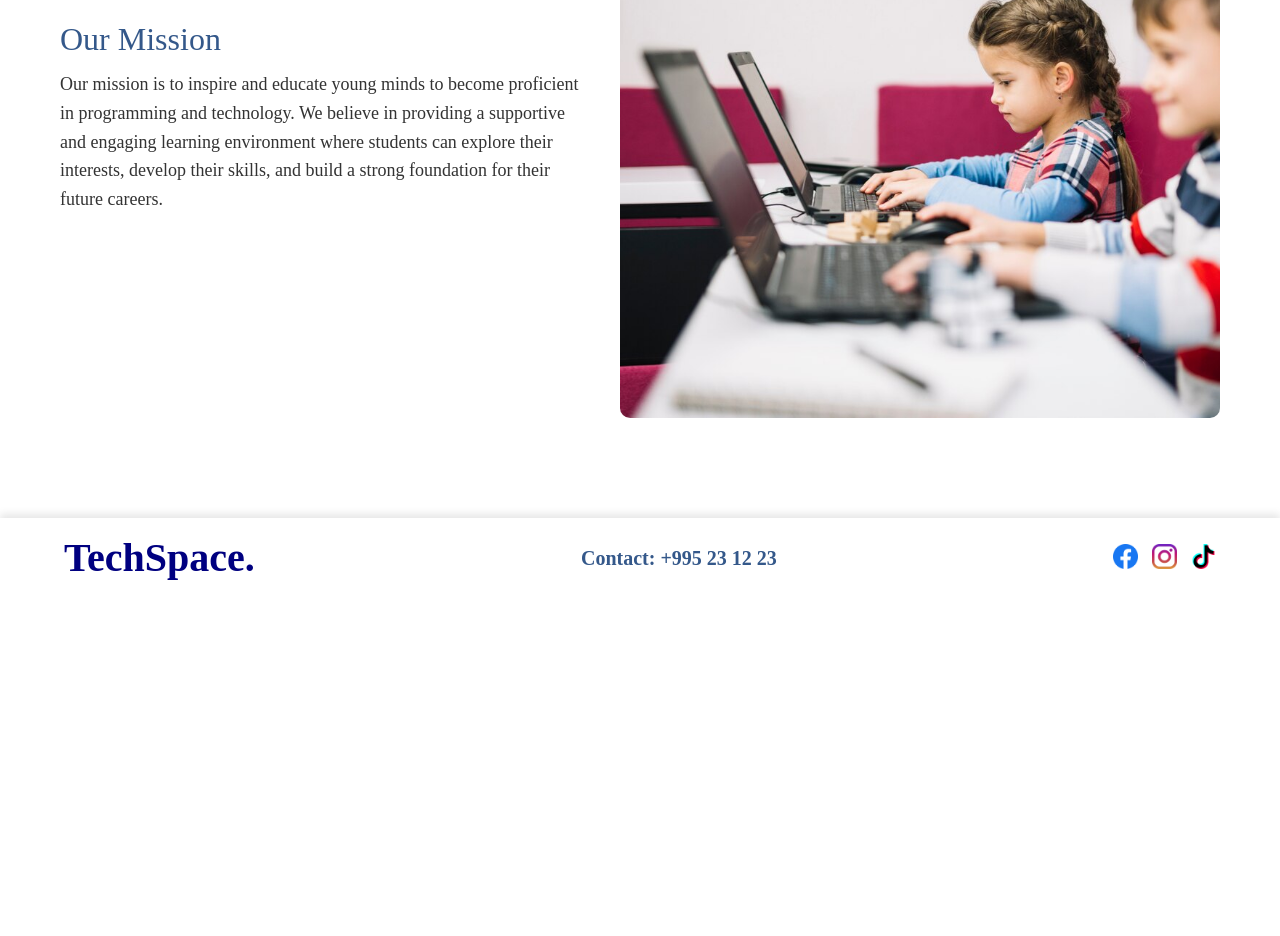
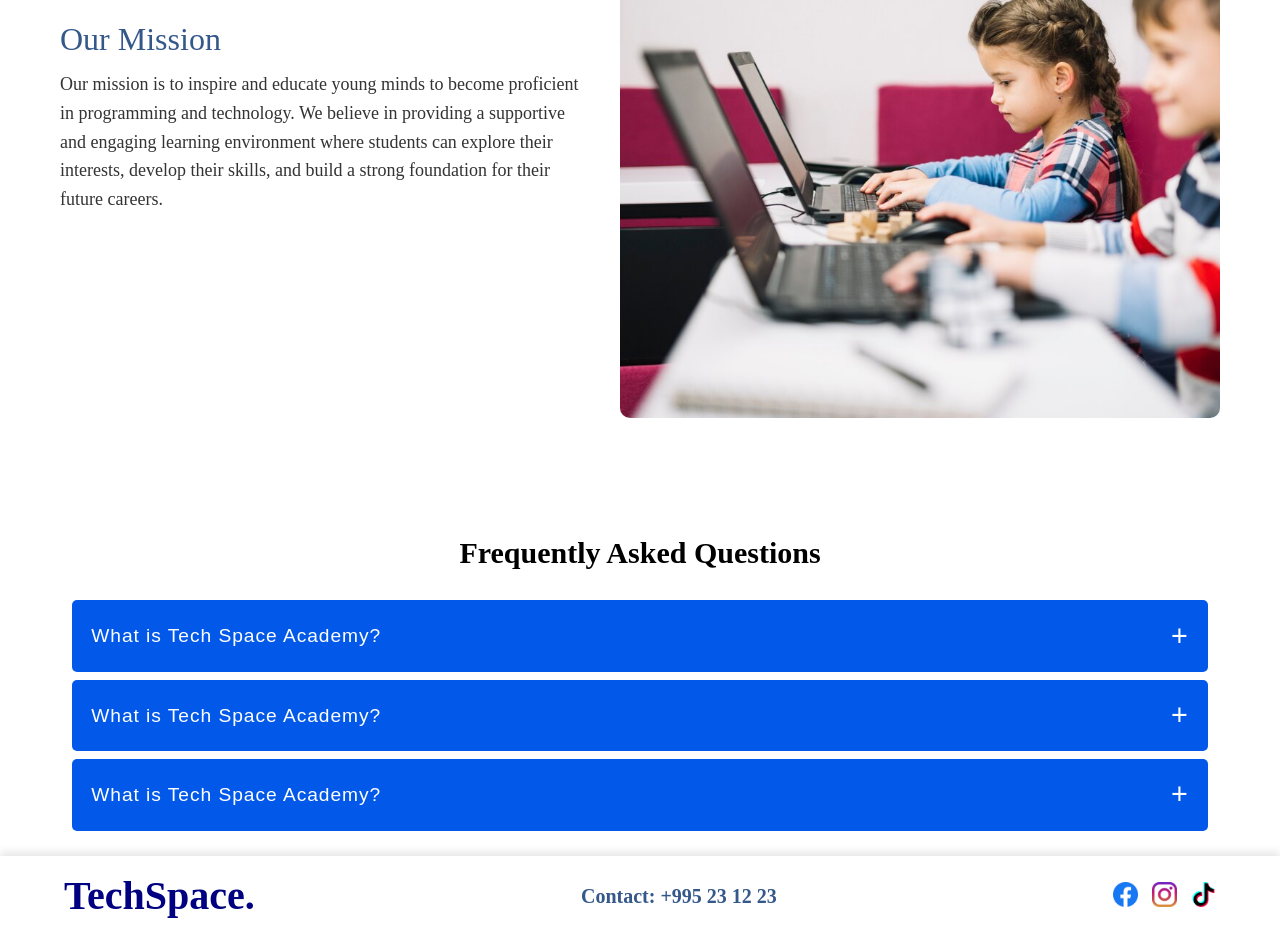
Before and after one commit to astarta16/tech-space, a plain HTML site: page static/pages/about.html in a window 1280 px wide. Shown: the part 1198-2134 px from the top of the page. Before the commit the page ends 1796 px from the top, so only its background shows below. Drawn offline with Linux system fonts and the light colour scheme.

Commit message:
add faq section

```diff
--- a/static/js/index.js
+++ b/static/js/index.js
@@ -22,3 +22,22 @@ function openModal() {
 function closeModal() {
   document.getElementById("loginModal").style.display = "none";
 }
+
+document.addEventListener("DOMContentLoaded", () => {
+  const faqQuestions = document.querySelectorAll(".faq-question");
+
+  faqQuestions.forEach((question) => {
+    question.addEventListener("click", () => {
+      const answer = question.nextElementSibling;
+      const icon = question.querySelector(".faq-icon");
+
+      if (answer.style.display === "block") {
+        answer.style.display = "none";
+        icon.textContent = "+";
+      } else {
+        answer.style.display = "block";
+        icon.textContent = "-";
+      }
+    });
+  });
+});
--- a/static/pages/about.html
+++ b/static/pages/about.html
@@ -1,5 +1,6 @@
 <!DOCTYPE html>
 <html lang="en">
+
 <head>
   <meta charset="UTF-8" />
   <meta name="viewport" content="width=device-width, initial-scale=1.0" />
@@ -7,6 +8,7 @@
   <link rel="stylesheet" href="../styles/reset.css" />
   <link rel="stylesheet" href="../styles/style.css" />
 </head>
+
 <body>
   <header class="header">
     <nav class="navbar container">
@@ -67,10 +69,7 @@
     <section class="about-section">
       <div class="about-container">
         <div class="about-content">
-            <img
-              src="../images/kiddo1.jpg"
-              alt="Who We Are"
-              class="about-image" />
+          <img src="../images/kiddo1.jpg" alt="Who We Are" class="about-image" />
           <div class="about-text">
             <h2>Who We Are</h2>
             <p>
@@ -83,10 +82,7 @@
           </div>
         </div>
         <div class="about-content reverse">
-            <img
-              src="../images/kiddo2.jpg"
-              alt="Our Mission"
-              class="about-image" />
+          <img src="../images/kiddo2.jpg" alt="Our Mission" class="about-image" />
           <div class="about-text">
             <h2>Our Mission</h2>
             <p>
@@ -100,6 +96,49 @@
         </div>
       </div>
     </section>
+
+    <section class="faq-section container">
+      <div class="faq-container">
+        <h2>Frequently Asked Questions</h2>
+        <div class="faq-item">
+          <button class="faq-question">
+            What is Tech Space Academy?
+            <span class="faq-icon">+</span>
+          </button>
+          <div class="faq-answer">
+            <p>Tech Space Academy is a premier programming academy dedicated to teaching school students the art of
+              coding.</p>
+          </div>
+        </div>
+
+
+        <div class="faq-item">
+          <button class="faq-question">
+            What is Tech Space Academy?
+            <span class="faq-icon">+</span>
+          </button>
+          <div class="faq-answer">
+            <p>Tech Space Academy is a premier programming academy dedicated to teaching school students the art of
+              coding.</p>
+          </div>
+        </div>
+
+
+        <div class="faq-item">
+          <button class="faq-question">
+            What is Tech Space Academy?
+            <span class="faq-icon">+</span>
+          </button>
+          <div class="faq-answer">
+            <p>Tech Space Academy is a premier programming academy dedicated to teaching school students the art of
+              coding.</p>
+          </div>
+        </div>
+
+
+      </div>
+      </div>
+    </section>
   </main>
 
   <footer>
@@ -109,18 +148,13 @@
         <p>Contact: +995 23 12 23</p>
       </div>
       <div class="social-media">
-          <a href="https://facebook.com"
-            ><img src="../images/facebook.png" alt="Facebook"
-          /></a>
-          <a href="https://instagram.com"
-            ><img src="../images/instagram.png" alt="Instagram"
-          /></a>
-          <a href="https://tiktok.com"
-            ><img src="../images/tik-tok.png" alt="TikTok"
-          /></a>
+        <a href="https://facebook.com"><img src="../images/facebook.png" alt="Facebook" /></a>
+        <a href="https://instagram.com"><img src="../images/instagram.png" alt="Instagram" /></a>
+        <a href="https://tiktok.com"><img src="../images/tik-tok.png" alt="TikTok" /></a>
       </div>
     </div>
   </footer>
   <script src="../js/index.js"></script>
 </body>
+
 </html>
--- a/static/styles/style.css
+++ b/static/styles/style.css
@@ -749,3 +749,55 @@ button:hover {
     font-size: 14px;
   }
 }
+
+
+.faq-question {
+  display: flex;
+  align-items: center;
+  justify-content: space-between;
+  width: 100%;
+  text-align: left;
+  padding: 1em;
+  font-size: 1.2em;
+  cursor: pointer;
+  border: none;
+  background-color: #0259E9;
+  color: white;
+  outline: none;
+  transition: background-color 0.3s ease;
+}
+
+.faq-container h2 {
+  font-size: 30px;
+  text-align: center;
+  font-weight: 600;
+  margin-bottom: 32px;
+}
+
+.faq-question:hover {
+  background-color: #0056b3;
+}
+
+.faq-icon {
+  font-size: 1.5em;
+  margin-left: 0.5em;
+}
+
+.faq-answer {
+  padding: 1em;
+  background-color: #f1f1f1;
+  display: none;
+}
+
+.faq-section {
+  margin-bottom: 2%;
+}
+
+.faq-item {
+  margin: 8px;
+
+}
+
+.faq-answer p {
+  margin: 0;
+}
```
Lines whose indentation alone changed are shown as unchanged.
